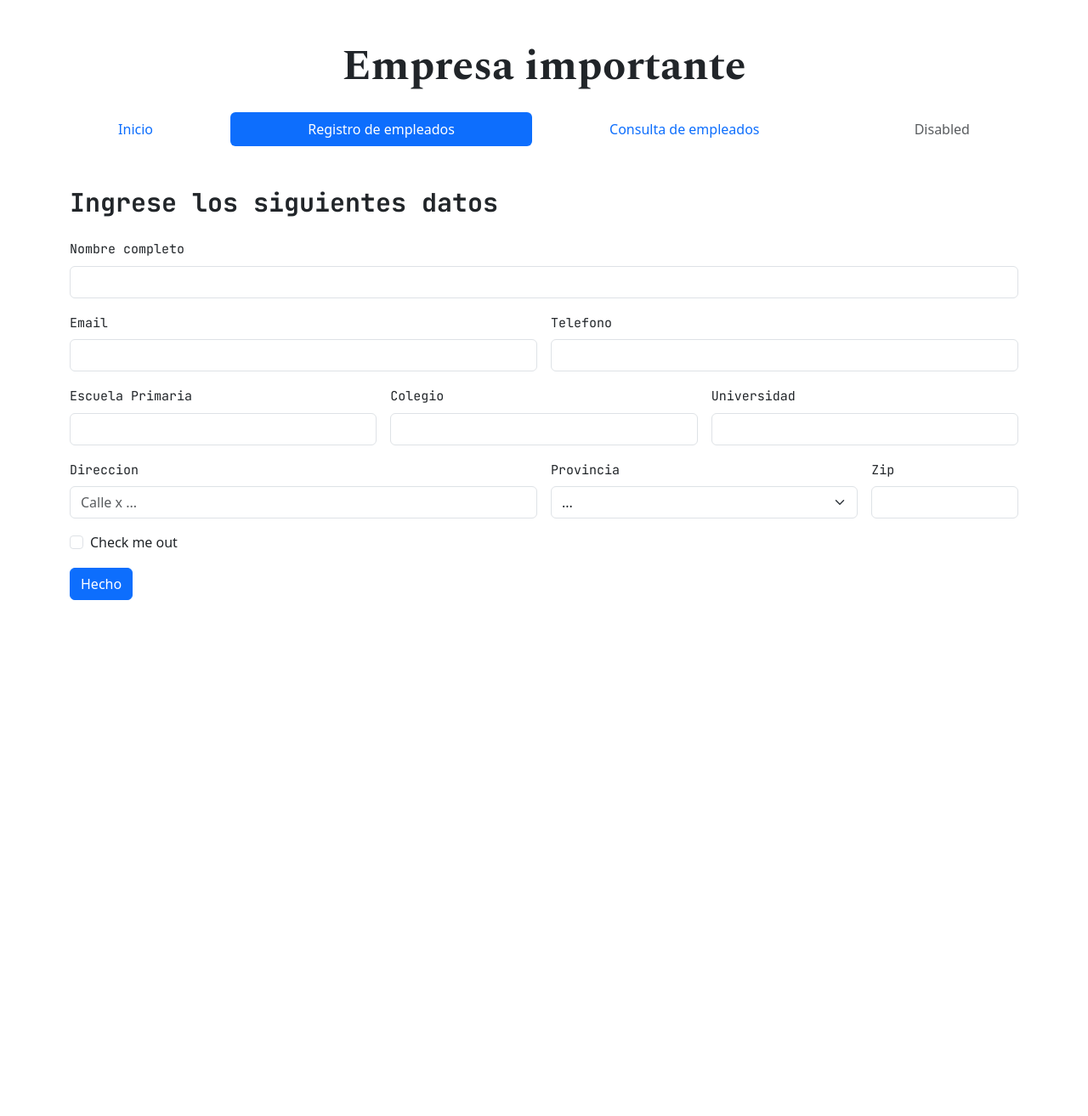
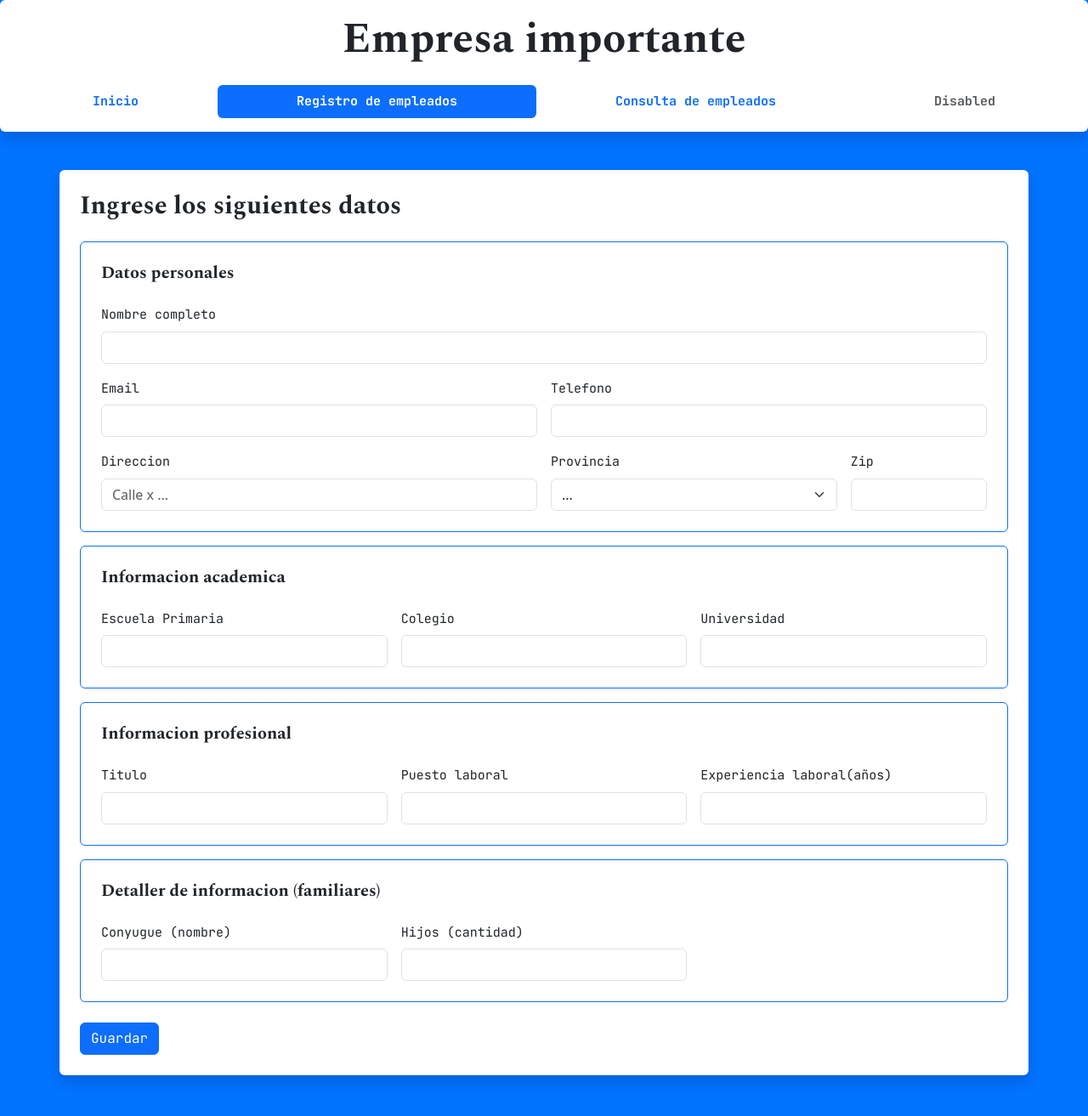
Before and after one commit to alps2005/SOT12, a PHP site: page /html/insert_page.html in a window 1280 px wide. Shown: the whole page at 85% size. Before the commit the page ends 706 px from the top, so only its background shows below. Run offline with PHP 8.4, Linux system fonts and the light colour scheme.

Commit message:
improved form, body and navbar layout in the page and more style improvements

```diff
--- a/css/styles.css
+++ b/css/styles.css
@@ -1,5 +1,6 @@
 body {
-    background-color: rgb(255, 255, 255);
+    background-color: rgb(0, 115, 255);
+    padding-top: 200px; /* Add space for fixed navigation */
 }
 
 .title {
@@ -9,9 +10,15 @@ body {
 }
 
 .subtitle {
-    font-family: "JetBrains Mono", monospace;
+    font-family: "Spectral", monospace;
     font-weight: bold;
     font-size: 30px;
+}
+
+.subtitle-2 {
+    font-family: "Spectral", monospace;
+    font-weight: bold;
+    font-size: 20px;
 }
 
 .form-label {
@@ -19,3 +26,9 @@ body {
     font-weight: light;
     font-size: 15px;
 }
+
+.nav-text {
+    font-family: 'JetBrains Mono', monospace;
+    font-weight: bold;
+    font-size: 15px;
+}
--- a/html/insert_page.html
+++ b/html/insert_page.html
@@ -17,9 +17,9 @@
     <link rel="stylesheet" href="../css/styles.css">
 </head>
 <body>
-    <div class="m-5">
+    <div class="fixed-top shadow p-3 bg-white rounded">
       <h1 class="text-center title mb-4">Empresa importante</h1>
-        <ul class="nav nav-pills nav-fill">
+        <ul class="nav nav-pills nav-fill nav-text">
             <li class="nav-item">
               <a class="nav-link"  href="./index.html">Inicio</a>
             </li>
@@ -35,8 +35,10 @@
           </ul>
     </div>
 
-    <div class="container">
+    <div class="container bg-white rounded p-4 shadow mb-5"> <!-- Main container -->
       <h2 class="align-left subtitle mb-4">Ingrese los siguientes datos</h2>
+      <div class="container border border-primary rounded p-4"> <!-- Personal data container -->
+        <h3 class="align-left subtitle-2 mb-4">Datos personales</h3>
           <form class="row g-3">
             <div class="col-md-12">
               <label for="inputName" class="form-label">Nombre completo</label>
@@ -50,6 +52,23 @@
               <label for="inputPhone" class="form-label">Telefono</label>
               <input type="tel" class="form-control" id="inputPhone"/>
             </div>
+            <div class="col-md-6">
+              <label for="inputAddress" class="form-label">Direccion</label>
+              <input type="text" class="form-control" id="inputAddress" placeholder="Calle x ..."/>
+            </div>
+            <div class="col-md-4">
+              <label for="inputState" class="form-label">Provincia</label>
+              <select id="inputState" class="form-select"></select>
+            </div>
+            <div class="col-md-2">
+              <label for="inputZip" class="form-label">Zip</label>
+              <input type="text" class="form-control" id="inputZip" />
+            </div>
+          </form>
+      </div>
+    <div class="container border border-primary rounded p-4 mt-3"> <!-- Academic data container -->
+      <h3 class="align-left subtitle-2 mb-4">Informacion academica</h3>
+        <form class="row g-3">
           <div class="col-md-4">
             <label for="inputPSchool" class="form-label">Escuela Primaria</label>
             <input type="text" class="form-control" id="inputPSchool">
@@ -62,35 +81,44 @@
             <label for="inputCollege" class="form-label">Universidad</label>
             <input type="text" class="form-control" id="inputCollege">
           </div>
-        <div class="col-md-6">
-          <label for="inputAddress" class="form-label">Direccion</label>
-          <input
-            type="text"
-            class="form-control"
-            id="inputAddress"
-            placeholder="Calle x ..."
-          />
+        </form>
+      </div>
+      <div class="container border border-primary rounded p-4 mt-3"> <!-- Job data container -->
+        <h3 class="align-left subtitle-2 mb-4">Informacion profesional</h3>
+        <form class="row g-3">
+          <div class="col-md-4">
+            <label for="inputJob" class="form-label">Titulo</label>
+            <input type="text" class="form-control" id="inputJob">
           </div>
           <div class="col-md-4">
-          <label for="inputState" class="form-label">Provincia</label>
-          <select id="inputState" class="form-select"></select>
+            <label for="inputJobPosition" class="form-label">Puesto laboral</label>
+            <input type="text" class="form-control" id="inputJobPosition">
           </div>
-        <div class="col-md-2">
-          <label for="inputZip" class="form-label">Zip</label>
-          <input type="text" class="form-control" id="inputZip" />
-        </div>
-        <div class="col-12">
-          <div class="form-check">
-            <input class="form-check-input" type="checkbox" id="gridCheck" />
-            <label class="form-check-label" for="gridCheck">
-              Check me out
-            </label>
-          </div>
-        </div>
-        <div class="col-12">
-          <button type="submit" class="btn btn-primary">Hecho</button>
+          <div class="col-md-4">
+            <label for="inputTWorked" class="form-label">Experiencia laboral(años)</label>
+            <input type="number" class="form-control" id="inputTWorked">
           </div>
         </form>
+      </div>
+
+      <div class="container border border-primary rounded p-4 mt-3"> <!-- family data constainer -->
+        <h3 class="align-left subtitle-2 mb-4">Detaller de informacion (familiares)</h3>
+        <form class="row g-3">
+          <div class="col-md-4">
+            <label for="inputMarriage" class="form-label">Conyugue (nombre)</label>
+            <input type="text" class="form-control" id="inputMarriage">
+          </div>
+          <div class="col-md-4">
+            <label for="inputChildrenQ" class="form-label">Hijos (cantidad)</label>
+            <input type="number" class="form-control" id="inputChildrenQ">
+          </div>
+        </form>
+      </div>
+
+      <div class="col-12 mt-4"> <!-- Submit button -->
+        <button type="submit" class="btn btn-primary" style="font-family: 'JetBrains Mono', monospace;">Guardar</button>
+      </div>
+
     </div>
 
     <script src="https://cdn.jsdelivr.net/npm/bootstrap@5.3.6/dist/js/bootstrap.bundle.min.js"
--- a/html/read_page.html
+++ b/html/read_page.html
@@ -17,9 +17,9 @@
     <link rel="stylesheet" href="/css/styles.css">
 </head>
 <body>
-    <div class="m-5">
+    <div class="mb-5 fixed-top shadow p-3 bg-white rounded">
       <h1 class="text-center title mb-4">Empresa importante</h1>
-        <ul class="nav nav-pills nav-fill">
+        <ul class="nav nav-pills nav-fill nav-text">
             <li class="nav-item">
               <a class="nav-link"  href="./index.html">Inicio</a>
             </li>
```
Also changed, not shown: html/index.html (+4 -5 lines). Lines whose indentation alone changed are shown as unchanged.
